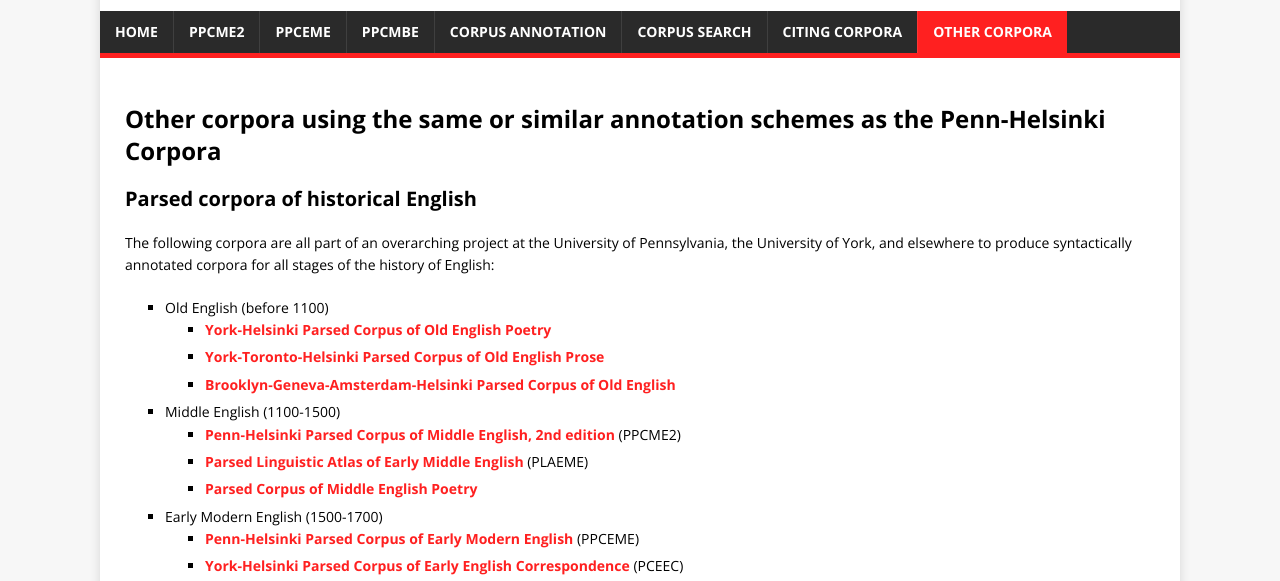
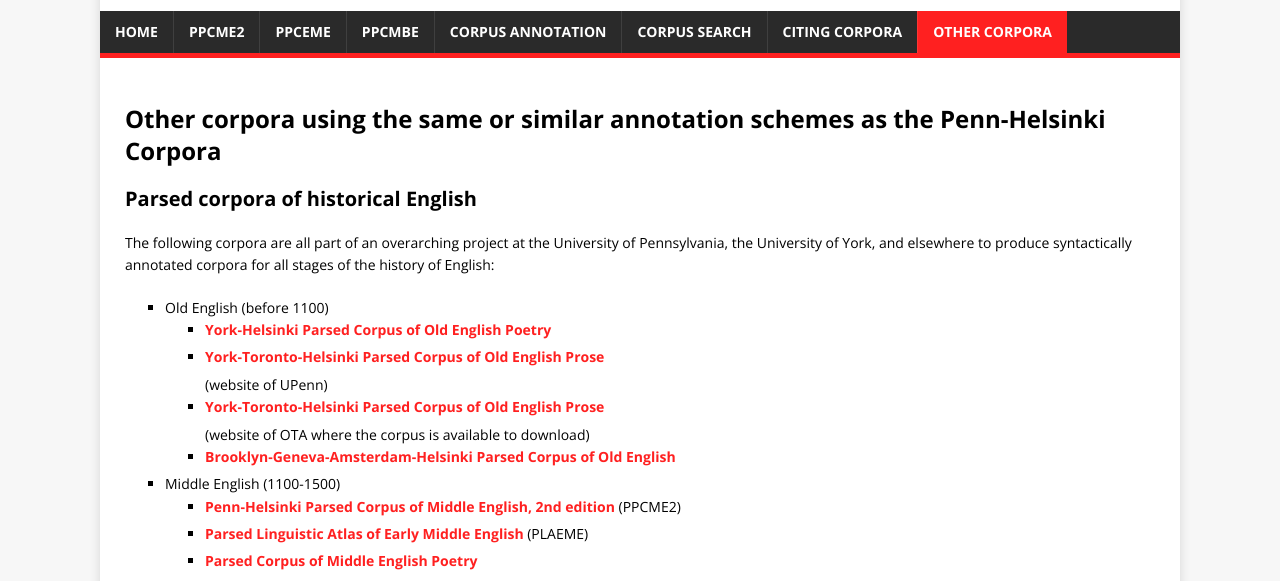
Before and after one commit to penn-historical-corpora/penn-historical-corpora, a plain HTML site: page other-corpora/index.html in a window 1280 px wide. Shown: the part 208-789 px from the top of the page. Drawn offline with nearby package versions, Linux system fonts and the light colour scheme.

Commit message:
added a weblink

```diff
--- a/other-corpora/index.html
+++ b/other-corpora/index.html
@@ -117,7 +117,8 @@
 <li>Old English (before 1100)
 <ul>
 <li><a href="http://www-users.york.ac.uk/~lang18/pcorpus.html">York-Helsinki Parsed Corpus of Old English Poetry</a></li>
-<li><a href="https://penn-historical-corpora.github.io/penn-historical-corpora/ycoe/YCOEHomepage.html">York-Toronto-Helsinki Parsed Corpus of Old English Prose</a></li>
+<li><a href="https://penn-historical-corpora.github.io/penn-historical-corpora/ycoe/YCOEHomepage.html">York-Toronto-Helsinki Parsed Corpus of Old English Prose</a></li>	(website of UPenn)
+<li><a href="https://llds.ling-phil.ox.ac.uk/llds/xmlui/handle/20.500.14106/2462?show=full">York-Toronto-Helsinki Parsed Corpus of Old English Prose</a></li>	(website of OTA where the corpus is available to download)
 <li><a href="http://www-users.york.ac.uk/~sp20/corpus.html">Brooklyn-Geneva-Amsterdam-Helsinki Parsed Corpus of Old English</a></li>
 </ul>
 </li>
```
